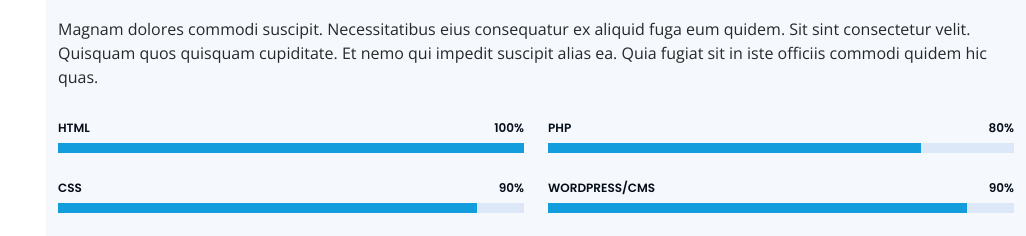
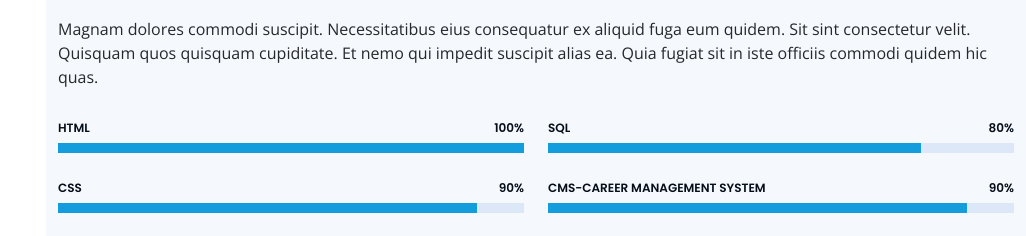
Before and after one commit to F1618-Fikret/F1618-Fikret.github.io, a plain HTML site: page index.html in a window 1280 px wide. Shown: the part 2066-2302 px from the top of the page, without its empty margins (254-1280 px from the left). Drawn offline with nearby package versions, Linux system fonts and the light colour scheme.

Commit message:
Update index.html

```diff
--- a/index.html
+++ b/index.html
@@ -214,14 +214,14 @@
           <div class="col-lg-6" data-aos="fade-up" data-aos-delay="100">
 
             <div class="progress">
-              <span class="skill">PHP <i class="val">80%</i></span>
+              <span class="skill">SQL <i class="val">80%</i></span>
               <div class="progress-bar-wrap">
                 <div class="progress-bar" role="progressbar" aria-valuenow="80" aria-valuemin="0" aria-valuemax="100"></div>
               </div>
             </div>
 
             <div class="progress">
-              <span class="skill">WordPress/CMS <i class="val">90%</i></span>
+              <span class="skill">CMS-Career Management System <i class="val">90%</i></span>
               <div class="progress-bar-wrap">
                 <div class="progress-bar" role="progressbar" aria-valuenow="90" aria-valuemin="0" aria-valuemax="100"></div>
               </div>
```
